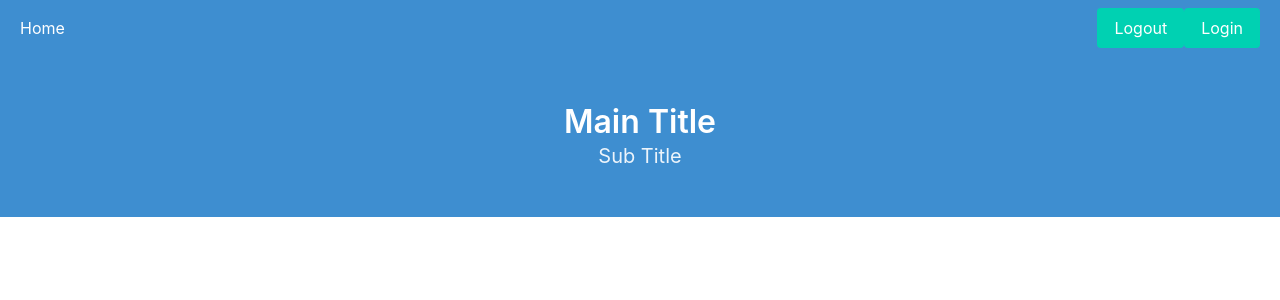
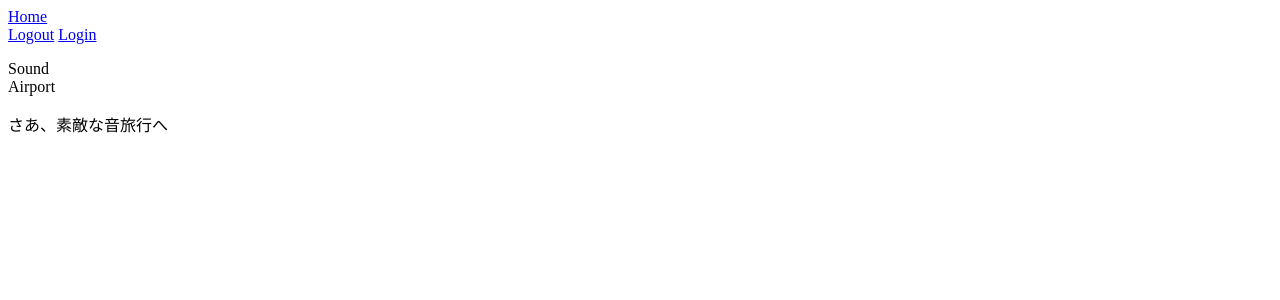
Before and after one commit to ekito-line/sound-airport, a Django app: page / in a window 1280 px wide. Shown: the top 300 px of the page. Run offline with Django 4.2, Linux system fonts and the light colour scheme.

Commit message:
Modify html

```diff
--- a/snsapp/templates/snsapp/base.html
+++ b/snsapp/templates/snsapp/base.html
@@ -6,11 +6,11 @@
     <meta charset="utf-8">
     <meta name="viewport" content="width=device-width, initial-scale=1">
     <title>{% block title %}{% endblock %}</title>
-    <link rel="stylesheet" href="https://cdn.jsdelivr.net/npm/bulma@0.9.0/css/bulma.min.css">
+    <!-- <link rel="stylesheet" href="https://cdn.jsdelivr.net/npm/bulma@0.9.0/css/bulma.min.css"> -->
     <link rel="stylesheet" href="{% static 'css/snsapp.css' %}">
   </head>
   <body>
-  <section class="hero is-info">
+  <section class="hero-is-info">
       <div class="hero-head">
         <nav class="navbar" role="navigation" aria-label="main navigation">
           <div id="navbarBasicExample" class="navbar-menu">
@@ -32,17 +32,18 @@
             </div>
           </div>
         </nav>
-        <div class="hero-body">
-          <div class="container has-text-centered">
-            <p class="title">{% block main_title %}{% endblock %}</p>
-            <p class="subtitle">{% block sub_title %}{% endblock %}</p>
-          </div>
-        </div>
+      </div>
+      <div class="hero-body">
       </div>
     </section>
     <section class="section">
       <div class="container">
-        {% block content %}{% endblock %}
+        <div class="container-has-text-centered">
+          <p class="title">{% block main_title %}{% endblock %}</p>
+          <p class="subtitle">{% block sub_title %}{% endblock %}</p>
+        </div>
+        {% block content %}
+        {% endblock %}
       </div>
     </section>
   </body>
--- a/snsapp/templates/snsapp/home.html
+++ b/snsapp/templates/snsapp/home.html
@@ -1,6 +1,6 @@
 {% extends 'snsapp/base.html' %}
 {% block title %}Home{% endblock %}
-{% block main_title %}Main Title{% endblock %}
-{% block sub_title %}Sub Title{% endblock %}
+{% block main_title %}Sound<br>Airport{% endblock %}
+{% block sub_title %}さあ、素敵な音旅行へ{% endblock %}
 {% block content %}
 {% endblock %}
```
